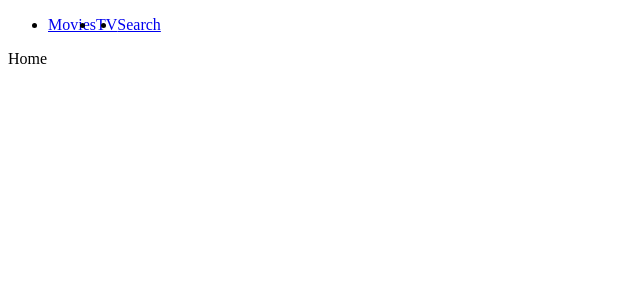
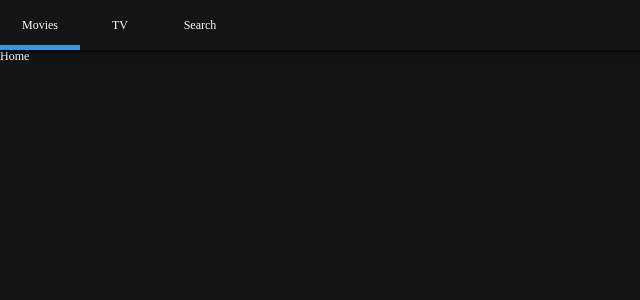
Before and after one commit to boyunjjang1/TIL, a React (Create React App) app in the folder boyunflix/: page / in a window 1280 px wide. Shown: the top 300 px of the page, without its empty margins (0-640 px from the left). Built offline with nearby package versions, Linux system fonts and the light colour scheme.

Commit message:
Header styling Use styled-components, styled-reset

```diff
--- a/boyunflix/src/Components/App.js
+++ b/boyunflix/src/Components/App.js
@@ -1,12 +1,12 @@
 import React from 'react';
 import Router from "./Router";
-import Header from "./Header";
+import GlobalStyles from "./GlobalStyles"
 
 function App() {
   return (
     <>
-        <Header/>
         <Router/>
+        <GlobalStyles />
     </>
   );
 }
--- /dev/null
+++ b/boyunflix/src/Components/GlobalStyles.js
@@ -0,0 +1,21 @@
+import {createGlobalStyle} from "styled-components";
+import reset from "styled-reset";
+
+const globalStyles = createGlobalStyle`
+  ${reset};
+  a{
+    text-decoration: none;
+    color:inherit;
+  }
+  *{
+    box-sizing: border-box;
+  }
+  body{
+    font-size: 12px;
+    background-color: rgba(20,20,20,1);
+    color: white;
+    padding-top: 50px;
+  }
+`;
+
+export default globalStyles;
--- /dev/null
+++ b/boyunflix/src/Components/Header.js
@@ -0,0 +1,57 @@
+import React from "react";
+import {Link, withRouter} from "react-router-dom"
+// withRouter : 다른 컴포넌트를 감싸는 Router, 정보도 준다
+import styled from "styled-components";
+
+const Header = styled.header`
+  color: white;
+  position: fixed;
+  top: 0;
+  left: 0;
+  width: 100%;
+  height: 50px;
+  display: flex;
+  align-items: center;
+  background-color: rgba(20,20,20, 0.8);
+  z-index:10;
+  box-shadow: 0px 0px 5px 2px rgba(0,0,0,0.8);
+`;
+// 스크롤을 해도 해당위치에 있게 하기위해 position:fixed 사용
+
+const List = styled.ul`
+  display: flex;
+`;
+
+const Item = styled.li`
+  width: 80px;
+  height: 50px;
+  text-align: center;
+  border-bottom: 5px solid ${props => props.current ? "#3498db":"transparent"};
+  transition: border-bottom .3s ease-in-out;
+`;
+// styled-components는 SC에 props를 주는것이 가능하다.
+
+const SLink = styled(Link)`
+  height: 50px;
+  display: flex;
+  align-items: center;
+  justify-content: center;
+`;
+
+// Local에서 css 사용하는 모듈
+
+export default withRouter(({location: {pathname}})=>(
+    <Header>
+        <List>
+            <Item current={pathname === "/"}>
+                <SLink to="/">Movies</SLink>
+            </Item>
+            <Item current={pathname === "/tv"}>
+                <SLink to="/tv">TV</SLink>
+            </Item>
+            <Item current={pathname === "/search"}>
+                <SLink to="/search">Search</SLink>
+            </Item>
+        </List>
+    </Header>
+))
--- a/boyunflix/src/Components/Header/Header.js
+++ /dev/null
@@ -1,18 +0,0 @@
-import React from "react";
-import styles from "./Header.module.css"
-// Local에서 css 사용하는 모듈
-export default () => (
-    <header>
-        <ul className={styles.navList}>
-            <li>
-                <a href="/">Movies</a>
-            </li>
-            <li>
-                <a href="/tv">TV</a>
-            </li>
-            <li>
-                <a href="/search">Search</a>
-            </li>
-        </ul>
-    </header>
-)
--- a/boyunflix/src/Components/Header/Header.module.css
+++ /dev/null
@@ -1,12 +0,0 @@
-.navList{
-    display: flex;
-}
-
-.navList:hover{
-    background-color: blue;
-}
-
-/*js와 css 가 분리되어 있다는게 단점*/
-/*어플리케이션을 캡슐화하는게 핵심인데 그게 안됨ㅋ ㅋ*/
-
-/*같은 폴더안에 넣어놔도 className 다르게 기억하는게 어려움, 여기서는 global임~~*/
--- a/boyunflix/src/Components/Header/index.js
+++ /dev/null
@@ -1,3 +0,0 @@
-import Header from "./Header";
-
-export default Header;
--- a/boyunflix/src/Components/Router.js
+++ b/boyunflix/src/Components/Router.js
@@ -4,9 +4,11 @@
 import Home from "Routes/Home";
 import TV from "Routes/TV";
 import Search from "../Routes/Search";
+import Header from "./Header";
 
 export default () => (
     <Router>
+        <Header/>
         <Switch>
             <Route path="/" exact component={Home} />
             <Route path="/tv" exact component={TV} />
```
